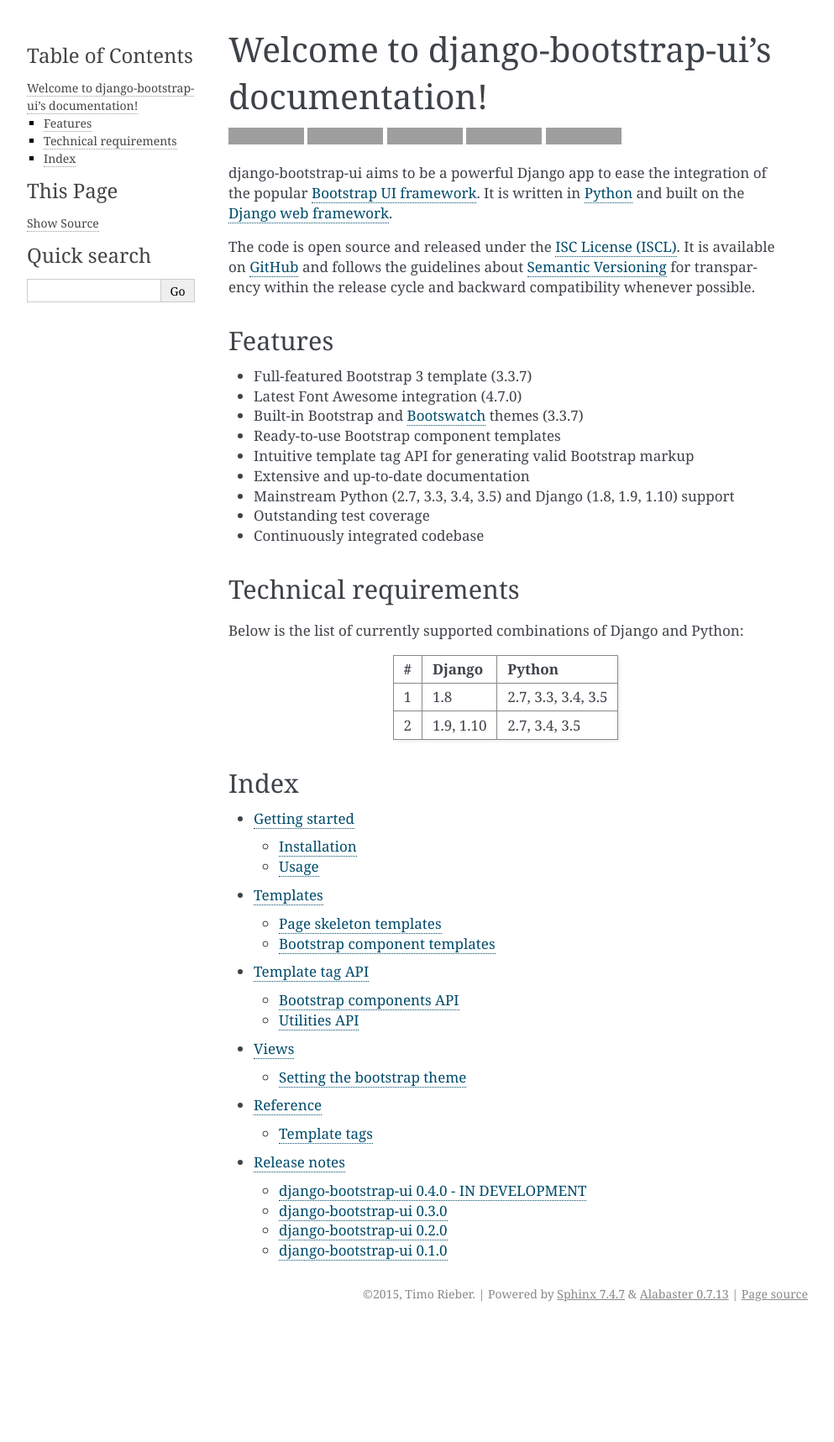
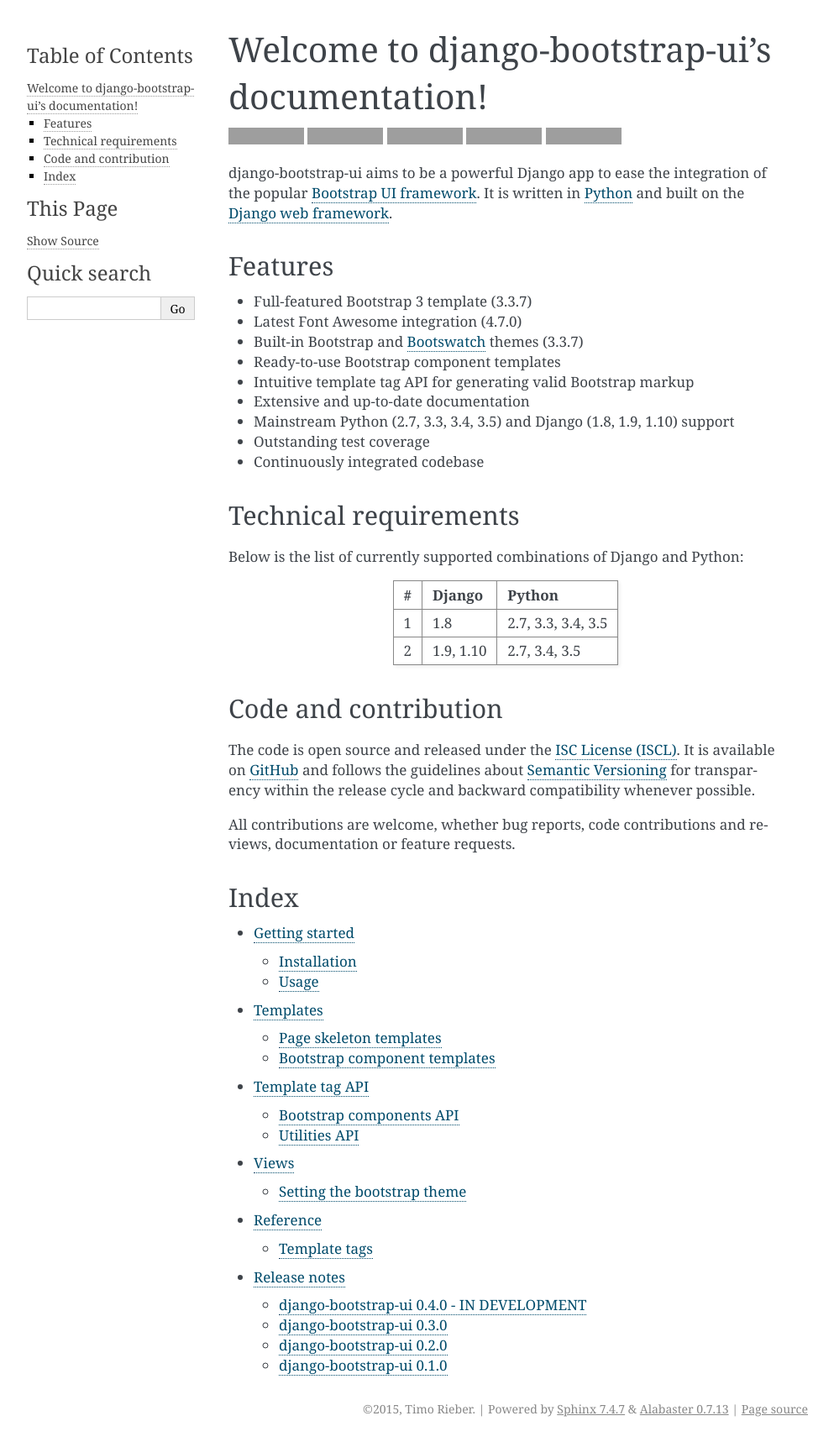
Before and after one commit to texperience/django-bootstrap-ui, a Sphinx documentation site: the page built from docs/index.rst, in a window 1280 px wide. Shown: the whole page at 84% size, without its empty margins (148-1141 px from the left). Built offline with Sphinx 7.4.7, drawn with Linux system fonts in a browser that asks for light colours; before the commit the page ends 1580 px from its top, so only the background shows below that; grey boxes are pictures that could not be loaded.

Commit message:
Restructured contribution info

```diff
--- a/docs/index.rst
+++ b/docs/index.rst
@@ -55,6 +50,17 @@
 | 2          | 1.9, 1.10  | 2.7, 3.4, 3.5      |
 +------------+------------+--------------------+
 
+Code and contribution
+---------------------
+
+The code is open source and released under the `ISC License (ISCL)`_. It is available on `GitHub`_ and follows the guidelines about `Semantic Versioning`_ for transparency within the release cycle and backward compatibility whenever possible.
+
+All contributions are welcome, whether bug reports, code contributions and reviews, documentation or feature requests.
+
+.. _ISC License (ISCL): http://en.wikipedia.org/wiki/ISC_license
+.. _Semantic Versioning: http://semver.org/
+.. _GitHub: https://github.com/texperience/django-bootstrap-ui
+
 Index
 -----
 
```
Also changed, not shown: other parts of docs/index.rst (+0 -5 lines), README.rst (+13 -7 lines).
